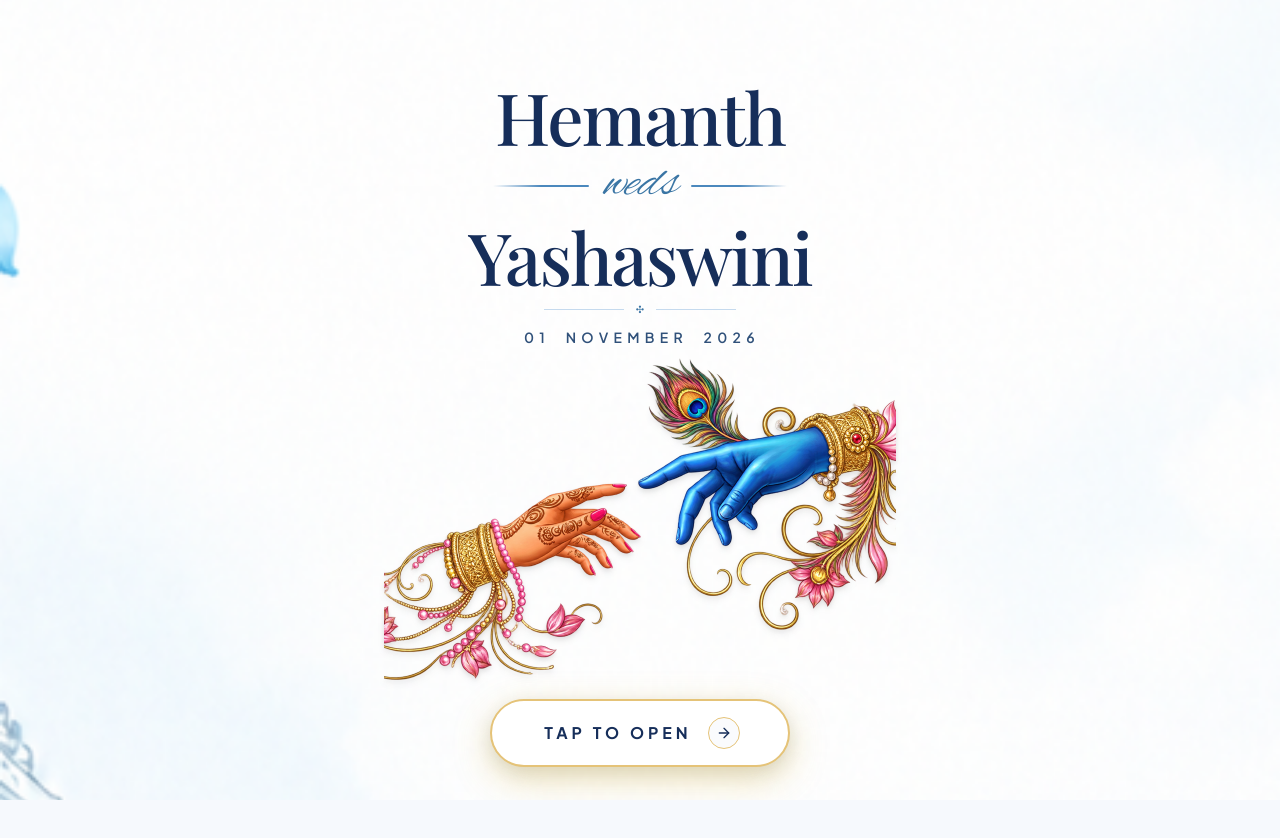
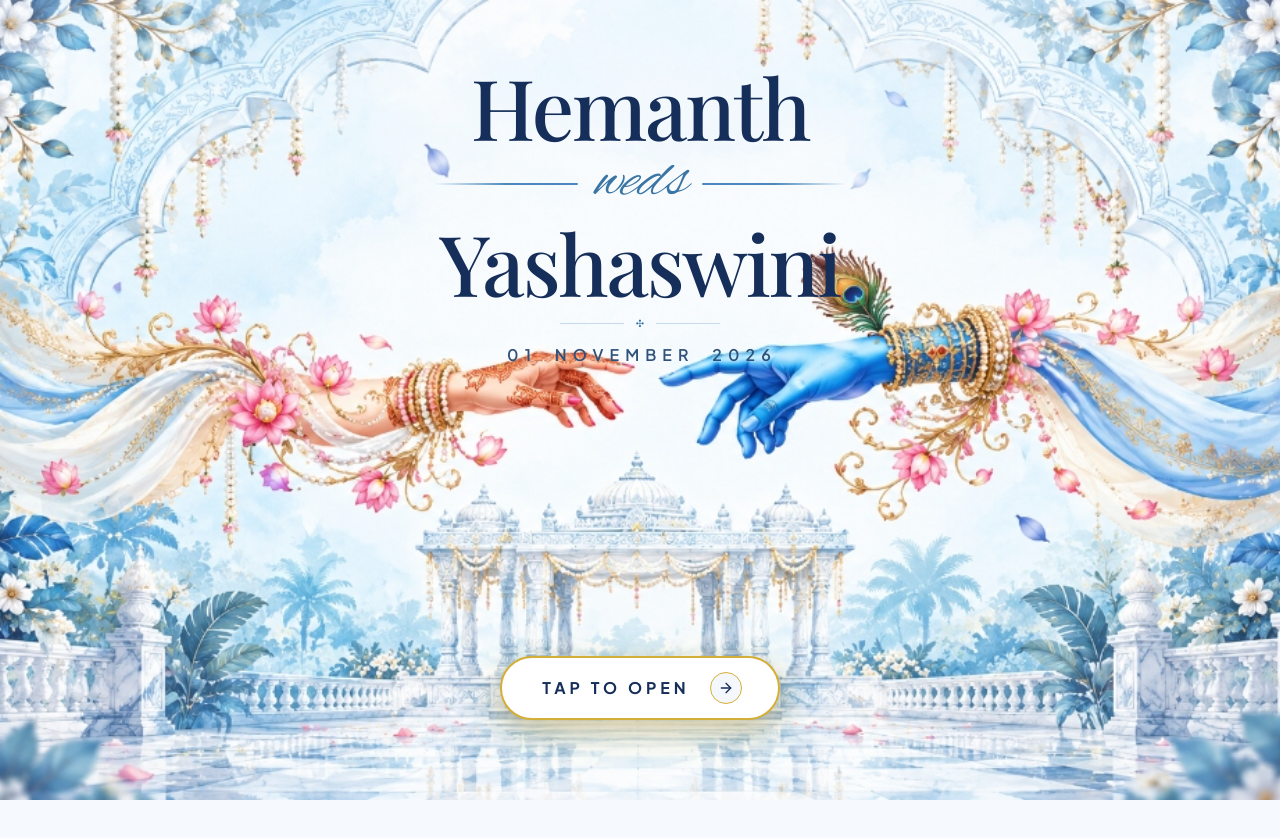
Before and after one commit to ahvaanforyou/hemanth-weds-yashaswini, a React (Vite) app: page / in a window 1280 px wide. Shown: the top 838 px of the page. Built offline with nearby package versions, Linux system fonts and the light colour scheme; a web font is replaced by a local one.

Commit message:
fix: elevate hands and button on mobile with edge-to-edge borders, preserve original desktop layout on large screens

```diff
--- a/src/components/IntroFirstPage.tsx
+++ b/src/components/IntroFirstPage.tsx
@@ -23,8 +23,9 @@ export const IntroFirstPage: React.FC<IntroFirstPageProps> = ({ onOpen }) => {
         isFading ? 'opacity-0 scale-[1.03] pointer-events-none' : 'opacity-100 scale-100'
       }`}
     >
-      {/* ── 1. BACKGROUND ARCH & MANDAP ARCHITECTURE (CLEAN TRANSPARENT ASSET) ── */}
-      <div className="absolute inset-0 z-0 pointer-events-none">
+      {/* ── 1. BACKGROUND MANDAP ARCHITECTURE ── */}
+      {/* Mobile: transparent architectural archway and lower mandap */}
+      <div className="md:hidden absolute inset-0 z-0 pointer-events-none">
         <img
           src="/assets/starting-page-mandap.png"
           alt="Temple Mandap Architecture & Arch"
@@ -32,67 +33,92 @@ export const IntroFirstPage: React.FC<IntroFirstPageProps> = ({ onOpen }) => {
         />
       </div>
 
-      {/* ── 2. TOP TYPOGRAPHY: WEDDING NAMES & DATE (MATCHING REFERENCE IMAGE 2) ── */}
-      <div className="relative z-20 pt-10 xs:pt-14 sm:pt-16 md:pt-20 px-4 flex flex-col items-center">
+      {/* Desktop & Laptop (Old/original full starting page background preserved) */}
+      <div className="hidden md:block absolute inset-0 z-0 pointer-events-none">
+        <img
+          src="/assets/starting-page-bg.jpg"
+          alt="Temple Mandap Architecture & Auspicious Hands"
+          className="w-full h-full object-cover object-center"
+        />
+        <div className="absolute inset-0 bg-gradient-to-b from-[#F6F9FD]/30 via-transparent to-[#F6F9FD]/20 pointer-events-none" />
+      </div>
+
+      {/* ── 2. TOP TYPOGRAPHY: WEDDING NAMES & DATE ── */}
+      <div className="relative z-20 pt-8 xs:pt-10 sm:pt-12 md:pt-16 px-4 flex flex-col items-center">
         {/* Groom Name */}
-        <h1 className="font-serif text-[42px] xs:text-[50px] sm:text-[62px] md:text-[72px] font-normal tracking-tight text-[#162E5A] leading-none drop-shadow-xs">
+        <h1 className="font-serif text-[40px] xs:text-[48px] sm:text-[58px] md:text-[76px] lg:text-[84px] font-normal md:font-medium tracking-tight text-[#162E5A] leading-none drop-shadow-xs">
           Hemanth
         </h1>
 
-        {/* weds with rounded curved swashes */}
-        <div className="my-1.5 xs:my-2 sm:my-3 flex items-center justify-center gap-2.5 sm:gap-3.5 w-full">
-          <span className="h-[1.5px] w-12 xs:w-16 sm:w-24 bg-gradient-to-r from-transparent via-[#4B88BD] to-[#4B88BD] rounded-full" />
-          <span className="font-script text-3xl xs:text-4xl sm:text-5xl text-[#3A75A4] italic -mt-1 select-none">
+        {/* weds with swashes */}
+        <div className="my-1 xs:my-1.5 sm:my-2 flex items-center justify-center gap-2.5 sm:gap-4 w-full">
+          <span className="h-[1.5px] w-12 xs:w-16 sm:w-24 md:w-36 bg-gradient-to-r from-transparent via-[#4B88BD] to-[#4B88BD] rounded-full" />
+          <span className="font-script text-2xl xs:text-3xl sm:text-4xl md:text-6xl text-[#3A75A4] italic -mt-1 select-none">
             weds
           </span>
-          <span className="h-[1.5px] w-12 xs:w-16 sm:w-24 bg-gradient-to-l from-transparent via-[#4B88BD] to-[#4B88BD] rounded-full" />
+          <span className="h-[1.5px] w-12 xs:w-16 sm:w-24 md:w-36 bg-gradient-to-l from-transparent via-[#4B88BD] to-[#4B88BD] rounded-full" />
         </div>
 
         {/* Bride Name */}
-        <h2 className="font-serif text-[42px] xs:text-[50px] sm:text-[62px] md:text-[72px] font-normal tracking-tight text-[#162E5A] leading-none drop-shadow-xs">
+        <h2 className="font-serif text-[40px] xs:text-[48px] sm:text-[58px] md:text-[76px] lg:text-[84px] font-normal md:font-medium tracking-tight text-[#162E5A] leading-none drop-shadow-xs">
           Yashaswini
         </h2>
 
-        {/* Hairline with center diamond sparkle */}
-        <div className="my-2.5 xs:my-3 flex items-center justify-center gap-2.5 sm:gap-3 text-[#B28A22]">
-          <span className="h-[1px] w-10 xs:w-14 sm:w-20 bg-[#C5DAEE]" />
+        {/* Hairline with center ornament */}
+        <div className="my-2 xs:my-2.5 sm:my-3 flex items-center justify-center gap-2.5 sm:gap-3 text-[#B28A22]">
+          <span className="h-[1px] w-8 xs:w-12 sm:w-16 bg-[#C5DAEE]" />
           <span className="text-[#3A75A4] text-[10px] xs:text-xs">✣</span>
-          <span className="h-[1px] w-10 xs:w-14 sm:w-20 bg-[#C5DAEE]" />
+          <span className="h-[1px] w-8 xs:w-12 sm:w-16 bg-[#C5DAEE]" />
         </div>
 
         {/* Date in spaced uppercase */}
-        <p className="font-sans text-[11px] xs:text-xs sm:text-sm tracking-[0.38em] uppercase text-[#30517A] font-semibold pl-1">
+        <p className="font-sans text-[10px] xs:text-[11px] sm:text-xs md:text-base tracking-[0.38em] uppercase text-[#30517A] font-semibold pl-1">
           01 &nbsp;NOVEMBER&nbsp; 2026
         </p>
       </div>
 
-      {/* ── 3. CENTER / LOWER-MIDDLE: KRISHNA & RADHA AUSPICIOUS HANDS + TAP TO OPEN BUTTON ── */}
-      <div className="relative z-20 w-full flex flex-col items-center justify-end pb-8 xs:pb-10 sm:pb-12 pointer-events-none">
-
-        {/* Krishna & Radha Auspicious Hands Overlay */}
-        <div className="w-[94%] xs:w-[88%] sm:w-[480px] md:w-[540px] max-w-lg mb-3 xs:mb-4 select-none drop-shadow-md">
+      {/* ── 3. MIDDLE / LOWER SECTION: HANDS & BUTTON ── */}
+      {/* MOBILE: Hands stretch flush edge-to-edge across both screen borders and elevated higher up */}
+      <div className="md:hidden relative z-20 w-full flex flex-col items-center justify-center my-auto pb-4 pointer-events-none">
+        {/* Krishna & Radha Auspicious Hands extending from both screen edges */}
+        <div className="w-screen max-w-none select-none drop-shadow-md overflow-hidden flex items-center justify-center -mx-4">
           <img
             src="/assets/krishna-radha-hands.png"
             alt="Divine Hands of Love & Companionship"
-            className="w-full h-auto object-contain mx-auto"
+            className="w-full min-w-[100vw] h-auto object-cover object-center scale-110"
           />
         </div>
 
-        {/* TAP TO OPEN BUTTON (Matches reference exactly, with theme blue border & shadow) */}
-        <div className="pointer-events-auto">
+        {/* TAP TO OPEN BUTTON directly beneath the elevated hands */}
+        <div className="pointer-events-auto mt-2 xs:mt-3">
           <button
             onClick={handleTapToOpen}
-            className="group relative inline-flex items-center justify-between gap-4 xs:gap-6 px-8 xs:px-10 sm:px-12 py-3 xs:py-3.5 sm:py-4 rounded-full bg-white text-[#152E5A] border-2 border-[#E5C378] shadow-[0_12px_36px_rgba(212,175,55,0.35),0_6px_16px_rgba(22,46,90,0.12)] hover:shadow-[0_16px_48px_rgba(212,175,55,0.5)] hover:scale-105 active:scale-95 transition-all duration-300 cursor-pointer"
+            className="group relative inline-flex items-center justify-between gap-4 xs:gap-5 px-7 xs:px-9 py-2.5 xs:py-3.5 rounded-full bg-white text-[#152E5A] border-2 border-[#E5C378] shadow-[0_12px_36px_rgba(212,175,55,0.35),0_6px_16px_rgba(22,46,90,0.12)] hover:shadow-[0_16px_48px_rgba(212,175,55,0.5)] hover:scale-105 active:scale-95 transition-all duration-300 cursor-pointer"
           >
-            <span className="font-sans text-xs xs:text-sm sm:text-base font-bold tracking-[0.25em] uppercase text-[#162E5A] pl-1">
+            <span className="font-sans text-xs xs:text-sm font-bold tracking-[0.25em] uppercase text-[#162E5A] pl-1">
               TAP TO OPEN
             </span>
-            <span className="flex items-center justify-center w-8 h-8 rounded-full bg-[#FAFBFD] border border-[#E5C378] text-[#162E5A] group-hover:bg-[#162E5A] group-hover:text-white transition-colors duration-300">
-              <ArrowRight className="w-4 h-4 transition-transform duration-300 group-hover:translate-x-1" />
+            <span className="flex items-center justify-center w-7 h-7 xs:w-8 xs:h-8 rounded-full bg-[#FAFBFD] border border-[#E5C378] text-[#162E5A] group-hover:bg-[#162E5A] group-hover:text-white transition-colors duration-300">
+              <ArrowRight className="w-3.5 h-3.5 xs:w-4 xs:h-4 transition-transform duration-300 group-hover:translate-x-1" />
             </span>
           </button>
         </div>
       </div>
+
+      {/* DESKTOP & LAPTOP: Original bottom-positioned Tap to Open button (Hands already part of background) */}
+      <div className="hidden md:flex relative z-20 pb-12 sm:pb-16 md:pb-20 flex-col items-center">
+        <button
+          onClick={handleTapToOpen}
+          className="group relative inline-flex items-center justify-between gap-5 px-9 xs:px-11 py-3.5 xs:py-4 rounded-full bg-white text-[#152E5A] border-2 border-[#D4AF37] shadow-[0_12px_36px_rgba(212,175,55,0.4),0_6px_16px_rgba(22,46,90,0.14)] hover:shadow-[0_16px_48px_rgba(212,175,55,0.55)] hover:scale-105 active:scale-95 transition-all duration-300 cursor-pointer"
+        >
+          <span className="font-sans text-xs xs:text-sm sm:text-base font-bold tracking-[0.25em] uppercase text-[#162E5A] pl-1">
+            TAP TO OPEN
+          </span>
+          <span className="flex items-center justify-center w-8 h-8 rounded-full bg-[#F4F8FC] border border-[#D4AF37] group-hover:bg-[#162E5A] group-hover:text-white transition-colors duration-300">
+            <ArrowRight className="w-4 h-4 transition-transform duration-300 group-hover:translate-x-1" />
+          </span>
+        </button>
+      </div>
     </div>
   );
 };
```
